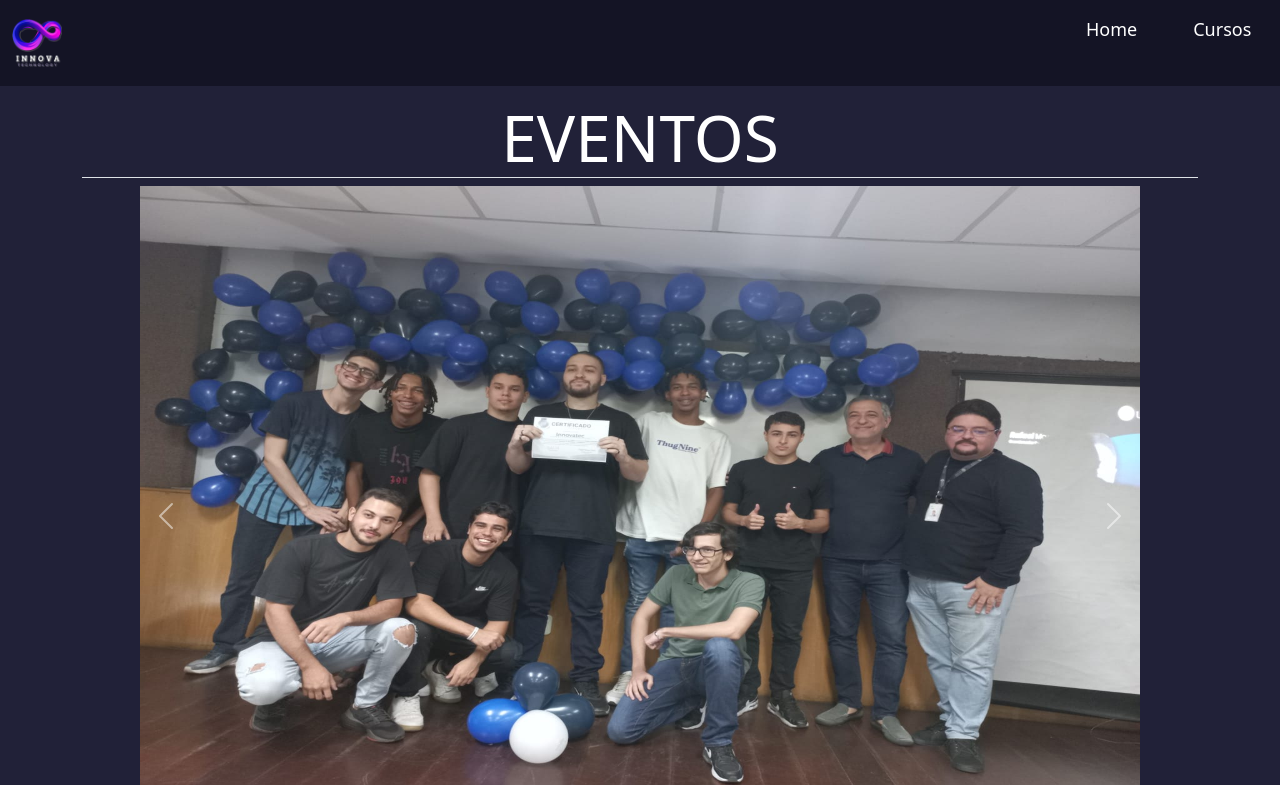
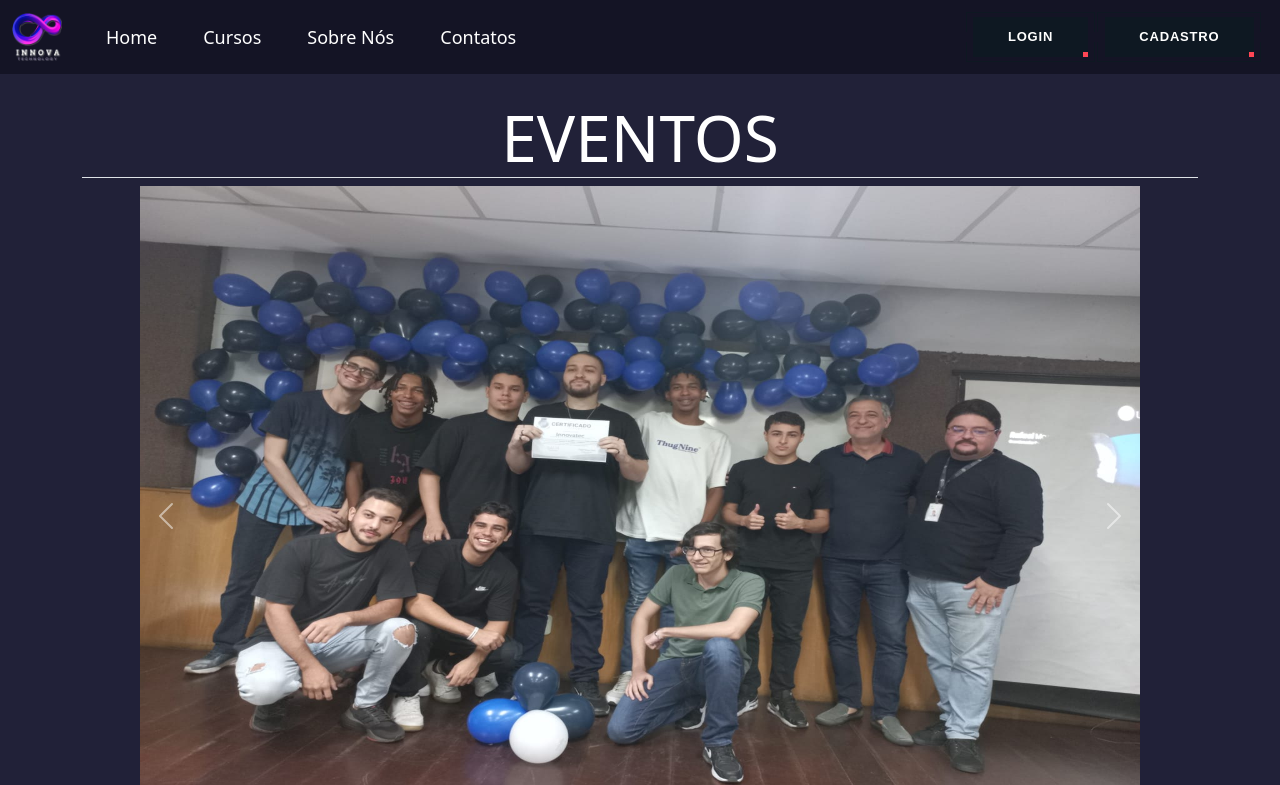
Before and after one commit to ErickSerique/Innova-Tech, a PHP site: page /html/sobre.html in a window 1280 px wide. Shown: the top 785 px of the page. Run offline with PHP 8.4, Linux system fonts and the light colour scheme; some libraries are stand-ins or nearby versions; grey boxes are pictures that could not be loaded.

Commit message:
Ajuste na Navbar e Parallex
-Adicionei estilo parallax;
-Configurei a navbar;
-Mudei alguns estilos CSS

```diff
--- a/siteinnova/site/css/cadastro.css
+++ b/siteinnova/site/css/cadastro.css
@@ -109,14 +109,16 @@
 }
 
 .nav-item {
-  margin-left: 40px;
+  margin-left: 30px;
   font-size: 18px;
 }
 
 .nav-item1 {
-  margin-left: 1000px;
+  margin-left: 20px;
+  margin-right: auto;
   font-size: 18px;
 }
+
 .gradient-custom-3 {
   background: #212138;
   background: -webkit-linear-gradient(to right, #212138);
--- a/siteinnova/site/css/curso-ia.css
+++ b/siteinnova/site/css/curso-ia.css
@@ -110,14 +110,16 @@
 }
 
 .nav-item {
-  margin-left: 40px;
+  margin-left: 30px;
   font-size: 18px;
 }
 
 .nav-item1 {
-  margin-left: 1000px;
+  margin-left: 20px;
+  margin-right: auto;
   font-size: 18px;
 }
+
 /*video*/
 .text-center {
   text-align: center;
--- a/siteinnova/site/css/login.css
+++ b/siteinnova/site/css/login.css
@@ -109,14 +109,16 @@
 }
 
 .nav-item {
-  margin-left: 40px;
+  margin-left: 30px;
   font-size: 18px;
 }
 
 .nav-item1 {
-  margin-left: 1000px;
+  margin-left: 20px;
+  margin-right: auto;
   font-size: 18px;
 }
+
 .gradient-custom-2 {
   background: linear-gradient(to right, #8e2de2, #4a00e0);
   border: none;
--- a/siteinnova/site/css/sobre.css
+++ b/siteinnova/site/css/sobre.css
@@ -110,12 +110,13 @@
 }
 
 .nav-item {
-  margin-left: 40px;
+  margin-left: 30px;
   font-size: 18px;
 }
 
 .nav-item1 {
-  margin-left: 1000px;
+  margin-left: 20px;
+  margin-right: auto;
   font-size: 18px;
 }
 
--- a/siteinnova/site/html/home.html
+++ b/siteinnova/site/html/home.html
@@ -60,9 +60,9 @@
 
     <div class="text-secondary px-0 text-center" id="idhome"> <!--Local de Redirecionamento-->
       <div class="py-5">
-        <h1 class="display-2 fw-bold ">Innova Technology</h1>
+        <h1 class="display-2 fw-bold" style="margin-top: 150px; align-content: center;">Innova Technology</h1>
         <div class="col-lg-6 mx-auto">
-          <p class="fs-5" style="color: white;">"Onde a Tecnologia Encontra a Excelência"</p>
+          <p class="fs-5" style="color: white">"Onde a Tecnologia Encontra a Excelência"</p>
           <div class="d-grid gap-2 d-sm-flex justify-content-sm-center">
             <a href="sobre.html" target="_self"><button type="button" class="btn btn-gradient-purple btn-lg px-4 me-sm-3 fw-bold">Ver Mais</button></a>
           </div>
--- a/siteinnova/site/html/sobre.html
+++ b/siteinnova/site/html/sobre.html
@@ -63,6 +63,8 @@
         </div>
       </div>
     </nav>
+
+
 
     <div class="container" id="idevent"> <!--Local de Redirecionamento-->
       <h1 class="section-heading text-uppercase border-bottom text-center" style="font-size: 4em; margin-top: 100px">Eventos</h1>
```
Also changed, not shown: siteinnova/site/css/home.css (+8 -3 lines).
